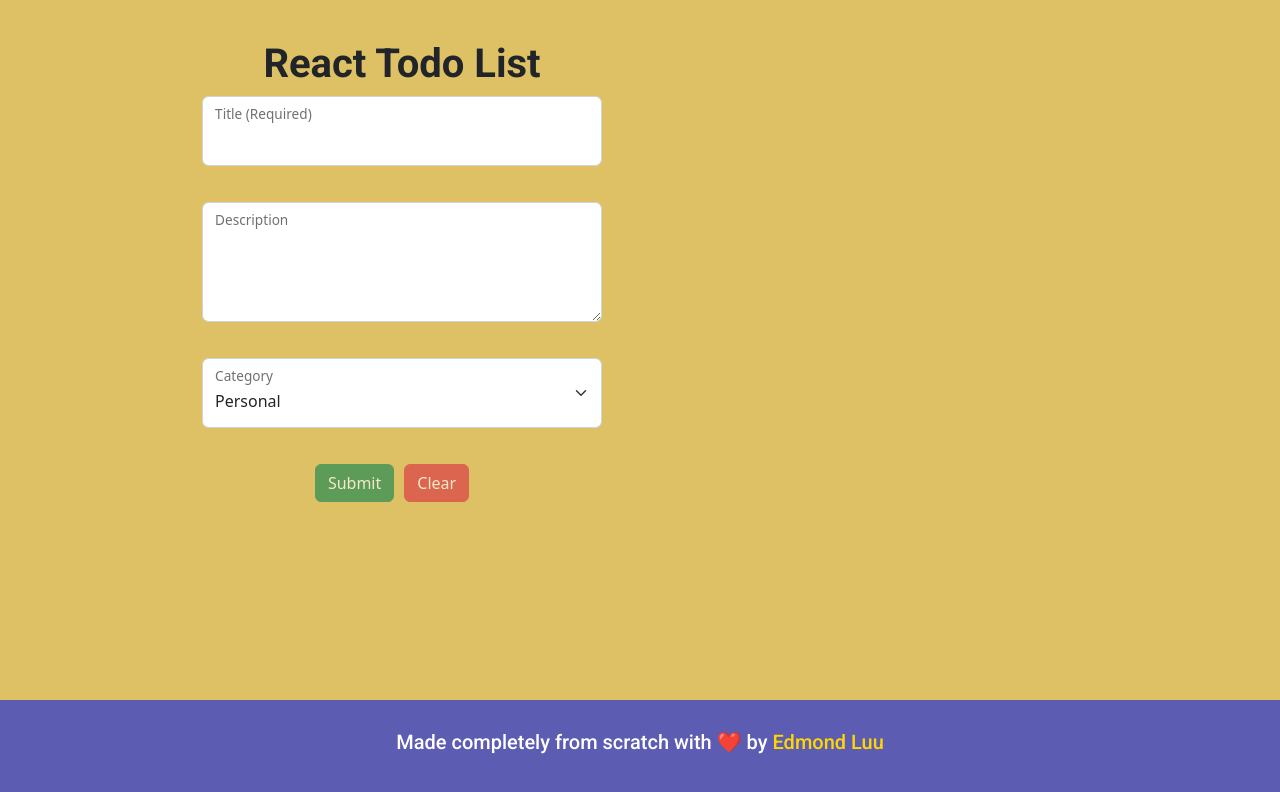
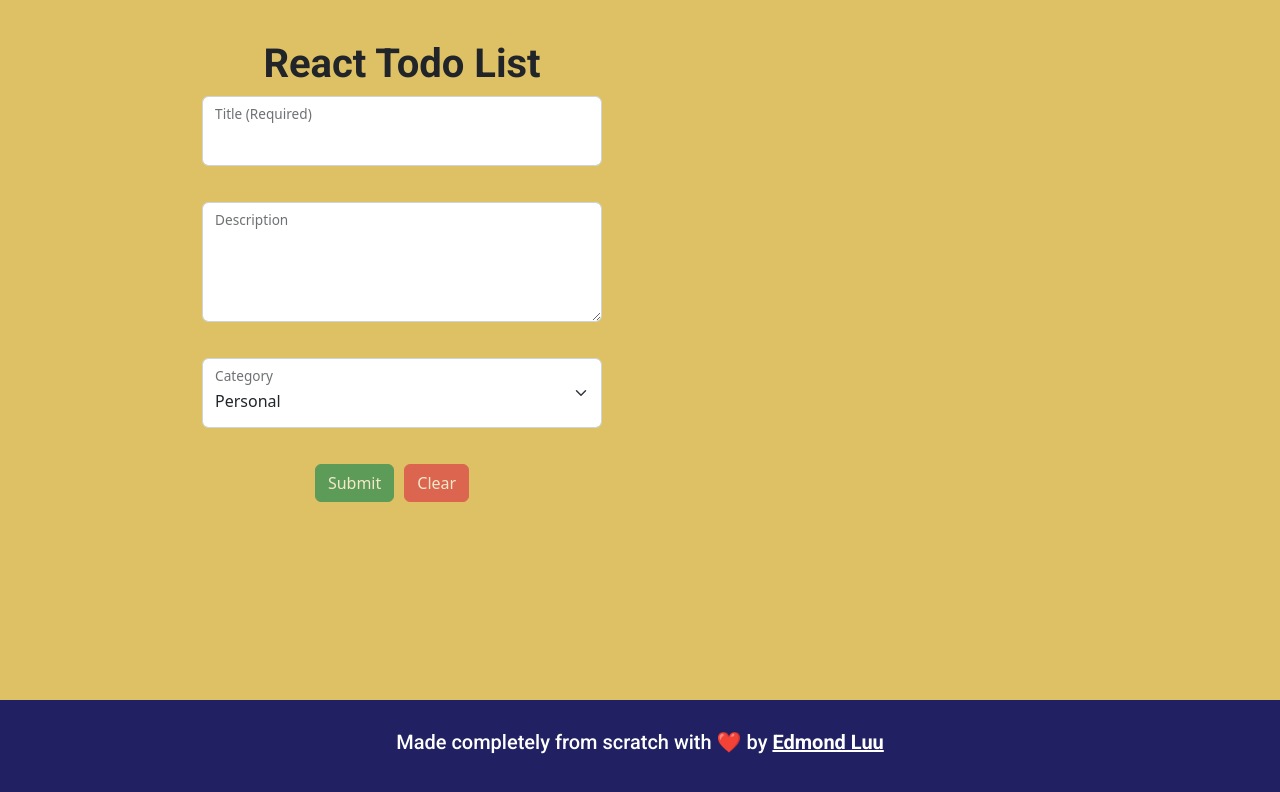
Before and after one commit to Edmond-Luu/react-todo-list, a React (Create React App) app: page / in a window 1280 px wide. Shown: the top 792 px of the page. Built offline with nearby package versions, Linux system fonts and the light colour scheme.

Commit message:
Updated footer

```diff
--- a/src/App.js
+++ b/src/App.js
@@ -271,7 +271,8 @@ function App() {
   })
 
   return (
-    <div>
+    <div className="app">
+
       <div className="container theGrid">
         <div className="grid1">
           <Form
@@ -294,9 +295,12 @@ function App() {
           {itemElements}
         </div>
       </div>
+
+
       <div className="footer">
         <p className="caption">Made completely from scratch with ❤️ by <a href="https://edmond-luu.github.io" target="_blank" rel="noreferrer">Edmond Luu</a></p>
       </div>
+
     </div>
   )
 }
--- a/src/Item.js
+++ b/src/Item.js
@@ -42,7 +42,7 @@ export default function Item(props) {
 
                     {props.editMode ?
                         "":
-                        <button type="button" className="btn btn-light littleBtn" onClick={(e) => props.toggleEditOn(e, props.id)}><Icon.Pencil /></button>}
+                        <button type="button" className="btn btn-light littleBtn editBtn" onClick={(e) => props.toggleEditOn(e, props.id)}><Icon.Pencil /></button>}
 
 
                     {props.edit ?
--- a/src/index.css
+++ b/src/index.css
@@ -1,181 +1,201 @@
 :root {
     color-scheme: only light;
     background-color: rgb(222, 193, 100);
-  }
+}
 
 body {
-    margin-top: 5vh;
     box-sizing: border-box;
     background-color: rgb(222, 193, 100);
     min-height: 100vh;
-    margin-top: 0px;
-    padding-top: 5vh
 }
 
-a{
-    text-decoration: none;
-    color: gold;
+.app{
+    height: 100vh;
+    padding-top: 5vh;
+    display: flex;
+    flex-direction: column;
 }
 
-a:hover{
-    color: rgb(73, 208, 28);
+a {
+    text-decoration: underline;
+    font-weight: 700;
+    color: white;
 }
 
-form{
+a:hover {
+    color: white;
+}
+
+form {
     display: flex;
     flex-direction: column;
     align-items: center;
 }
 
-h1, .bottomCaption{
+h1,
+.bottomCaption {
     font-family: 'Roboto', sans-serif;
     font-weight: 700;
 }
 
-.caption{
+.caption {
     text-align: center;
 }
 
-h2, .caption{
+h2,
+.caption {
     font-family: 'Roboto', sans-serif;
     font-weight: 500;
 }
 
-.form-control{
+.form-control {
     width: 500px;
     margin: none;
     margin-bottom: 20px;
 }
 
-.form-floating{
+.form-floating {
     padding-bottom: 2vh;
 }
 
-#floatingInput{
+#floatingInput {
     font-family: 'Roboto', sans-serif;
     min-height: 70px;
     font-size: 1.25rem;
     font-weight: 500;
 }
 
-#floatingTextarea2{
+#floatingTextarea2 {
     min-height: 120px;
 }
 
-#floatingSelect{
+#floatingSelect {
     min-height: 70px;
 }
 
-.formButton{
+.formButton {
     margin-right: 10px;
     display: inline;
 }
 
-.theGrid{
+.theGrid {
     display: flex;
     flex-direction: row;
     align-items: center;
     justify-content: space-evenly;
+    margin-bottom: 20px;
 }
 
 .grid1,
-.grid2{
+.grid2 {
     min-width: 40vw;
     align-self: flex-start;
 }
 
-.card{
+.card {
     margin-top: 1vh;
 }
 
-.pinnedCard{
+.pinnedCard {
     border: 10px solid rgb(14, 190, 99);
     margin-right: 3vw;
 }
 
-.allPinned{
+.allPinned {
     margin-top: 5vh;
 }
 
-.unpinBtn{
+.unpinBtn {
     margin-right: 1vw;
 }
 
-.littleBtn{
+.littleBtn {
     margin-right: 1vw
 }
 
-.spacer{
+.editBtn {
+    background-color: rgb(255, 166, 0);
+    border-color: rgb(255, 166, 0);
+}
+
+.editBtn:hover {
+    background-color: rgb(236, 154, 0);
+}
+
+.spacer {
     margin-bottom: 25px;
 }
 
 
-.editInput{
+.editInput {
     height: 50px;
     font-weight: 500;
     font-family: 'Roboto', sans-serif;
     font-size: 1.5rem;
 }
 
-.editTextArea{
+.editTextArea {
     height: 100px;
 }
 
-.editSelection{
+.editSelection {
     max-width: 500px;
 }
 
-.itemBottom{
+.itemBottom {
     display: flex;
 }
 
-.bottomCaption{
+.bottomCaption {
     margin-left: auto;
 }
 
-.footer{
+.footer {
+    margin-top: auto;
     display: flex;
-    position: absolute;
-    height: 100px;
-    bottom: 0;
-    left: 0;
-    background-color: rgb(92, 92, 179);
+    min-height: 100px;
+    background-color: rgb(32, 32, 99);
     width: 100%;
     color: white;
     align-items: center;
     justify-content: center;
     font-size: 20px;
-  }
+}
 
-@media (max-width: 1300px){
-    .grid1{
+@media (max-width: 1300px) {
+    .grid1 {
         min-width: 50vw;
     }
 
-    .grid2{
+    .grid2 {
         margin-left: 5vh;
     }
 
-    .form-control{
+    .form-control {
         width: 400px;
     }
 }
 
-@media (max-width: 765px){
-    .theGrid{
+@media (max-width: 765px) {
+    .theGrid {
         flex-direction: column;
     }
 
-    .form-control{
+    .form-control {
         width: 400px;
     }
 
-    .grid2{
+    .grid2 {
         margin-left: 0;
+        margin-top: 25px;
     }
 
     .grid1,
-    .grid2{
+    .grid2 {
         align-self: center;
     }
+
+    .card{
+        max-width: 425px;
+    }
 }
```
